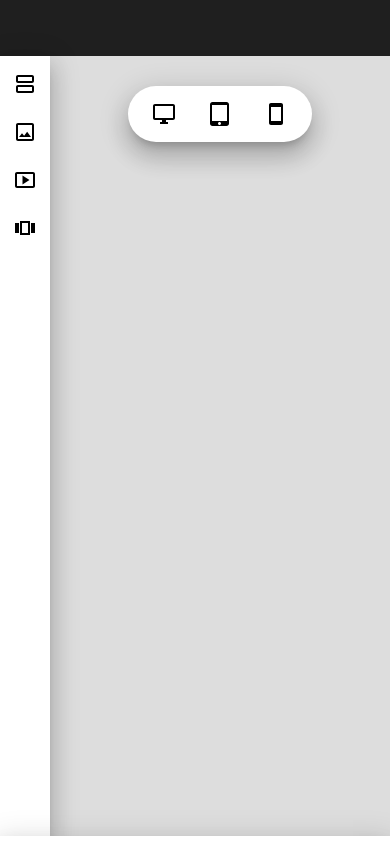
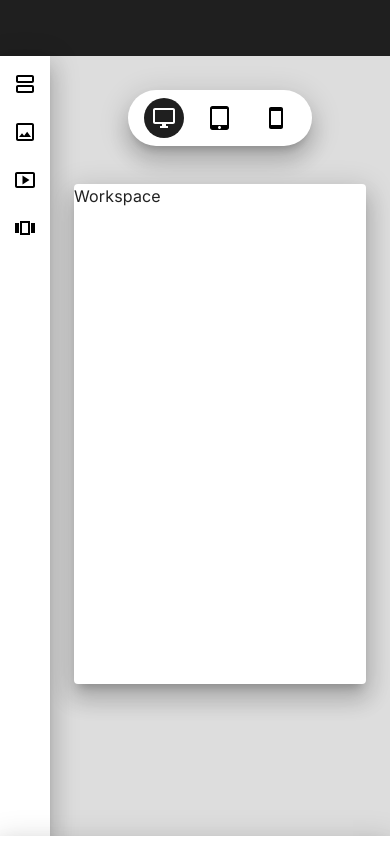
Before and after one commit to jayur830/mandao-clone-webapp-nextjs, a Next.js app: page / in a window 390 px wide. Shown: the top 844 px of the page. Built offline with nearby package versions, Linux system fonts and the light colour scheme.

Commit message:
feat: 간단하게 일단 breakpoint 버튼 연동

```diff
--- a/src/app/page.tsx
+++ b/src/app/page.tsx
@@ -1,10 +1,16 @@
+'use client';
+
 import { AppBar, Grid, Toolbar } from '@mui/material';
+import { useState } from 'react';
 
 import ComponentMenu from '@/components/ComponentMenu';
 import ControlMenu from '@/components/ControlMenu';
 import ResponsiveToolbar from '@/components/ResponsiveToolbar';
+import Workspace from '@/components/Workspace';
 
 export default function Page() {
+  const [breakpoint, setBreakpoint] = useState<'desktop' | 'tablet' | 'mobile'>('desktop');
+
   return (
     <>
       <AppBar
@@ -24,13 +30,21 @@ export default function Page() {
           container
           justifyContent="center"
           flex={1}
+          height="100%"
+          paddingX={3}
+          paddingY={16}
+          overflow="scroll"
         >
           <Grid
-            position="absolute"
-            top={30}
+            position="fixed"
+            top={90}
           >
-            <ResponsiveToolbar />
+            <ResponsiveToolbar
+              breakpoint={breakpoint}
+              onChangeBreakpoint={setBreakpoint}
+            />
           </Grid>
+          <Workspace breakpoint={breakpoint} />
         </Grid>
         <ControlMenu />
       </Grid>
--- a/src/components/ResponsiveToolbar/index.tsx
+++ b/src/components/ResponsiveToolbar/index.tsx
@@ -1,7 +1,14 @@
+'use client';
+
 import { DesktopWindowsOutlined, SmartphoneOutlined, TabletMacOutlined } from '@mui/icons-material';
 import { IconButton, Paper } from '@mui/material';
 
-export default function ResponsiveToolbar() {
+export interface ResponsiveToolbarProps {
+  breakpoint: 'desktop' | 'tablet' | 'mobile';
+  onChangeBreakpoint(value: 'desktop' | 'tablet' | 'mobile'): void;
+}
+
+export default function ResponsiveToolbar({ breakpoint, onChangeBreakpoint }: ResponsiveToolbarProps) {
   return (
     <Paper
       elevation={15}
@@ -17,14 +24,47 @@ export default function ResponsiveToolbar() {
         },
       }}
     >
-      <IconButton>
-        <DesktopWindowsOutlined />
+      <IconButton
+        sx={{ backgroundColor: breakpoint === 'desktop' ? '#1F1F1F' : 'transparent' }}
+        onClick={() => {
+          onChangeBreakpoint('desktop');
+        }}
+      >
+        <DesktopWindowsOutlined
+          sx={{
+            '&.MuiSvgIcon-root': {
+              color: breakpoint === 'desktop' ? 'common.white' : 'common.black',
+            },
+          }}
+        />
       </IconButton>
-      <IconButton>
-        <TabletMacOutlined />
+      <IconButton
+        sx={{ backgroundColor: breakpoint === 'tablet' ? '#1F1F1F' : 'transparent' }}
+        onClick={() => {
+          onChangeBreakpoint('tablet');
+        }}
+      >
+        <TabletMacOutlined
+          sx={{
+            '&.MuiSvgIcon-root': {
+              color: breakpoint === 'tablet' ? 'common.white' : 'common.black',
+            },
+          }}
+        />
       </IconButton>
-      <IconButton>
-        <SmartphoneOutlined />
+      <IconButton
+        sx={{ backgroundColor: breakpoint === 'mobile' ? '#1F1F1F' : 'transparent' }}
+        onClick={() => {
+          onChangeBreakpoint('mobile');
+        }}
+      >
+        <SmartphoneOutlined
+          sx={{
+            '&.MuiSvgIcon-root': {
+              color: breakpoint === 'mobile' ? 'common.white' : 'common.black',
+            },
+          }}
+        />
       </IconButton>
     </Paper>
   );
--- /dev/null
+++ b/src/components/Workspace/index.tsx
@@ -0,0 +1,27 @@
+import { Paper } from '@mui/material';
+
+export interface WorkspaceProps {
+  breakpoint: 'desktop' | 'tablet' | 'mobile';
+}
+
+const widthMap = {
+  desktop: 1440,
+  tablet: 996,
+  mobile: 512,
+};
+
+export default function Workspace({ breakpoint }: WorkspaceProps) {
+  return (
+    <Paper
+      elevation={15}
+      sx={{
+        width: '100%',
+        maxWidth: widthMap[breakpoint],
+        height: 'fit-content',
+        minHeight: 500,
+      }}
+    >
+      Workspace
+    </Paper>
+  );
+}
```
